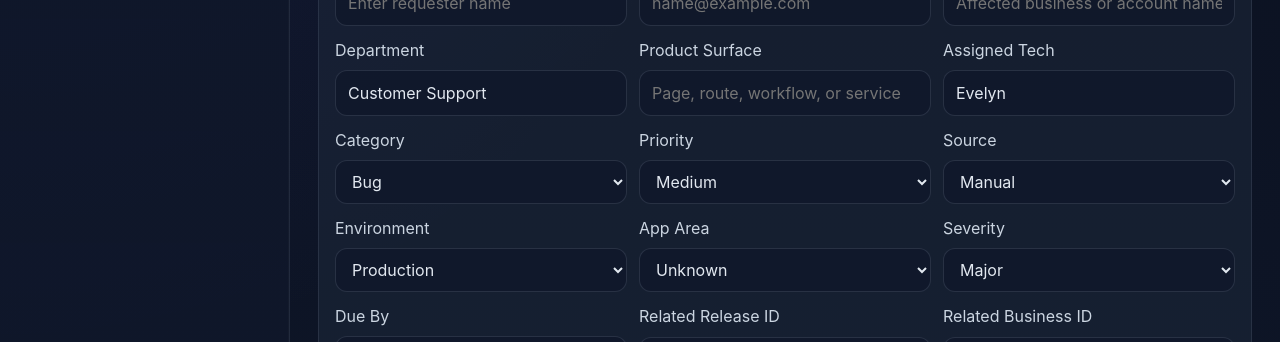
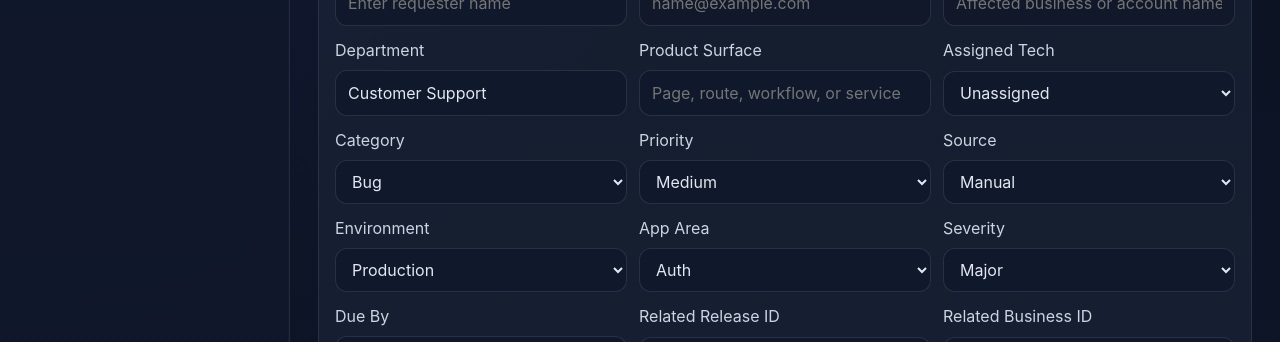
Before and after one commit to Emanuel628/InEx-IT-Support, a React (Vite) app: page /tickets/new in a window 1280 px wide. Shown: the part 373-715 px from the top of the page. Built offline with nearby package versions, Linux system fonts and the light colour scheme.

Commit message:
Use settings-driven workflow values in ticket create form

```diff
--- a/src/features/tickets/components/TicketCreateForm.tsx
+++ b/src/features/tickets/components/TicketCreateForm.tsx
@@ -6,15 +6,12 @@ import { getIncidents } from '@/features/incidents/lib/incidentStore';
 import { getKnowledgeArticles } from '@/features/knowledge/lib/knowledgeStore';
 import { getResolutions } from '@/features/resolutions/lib/resolutionStore';
 import { getReleases } from '@/features/releases/lib/releaseStore';
-import { TICKET_APP_AREAS, TICKET_CATEGORIES, TICKET_ENVIRONMENTS, TICKET_PRIORITIES, TICKET_SEVERITIES, TICKET_SOURCES } from '@/constants/workflow';
+import { getSettings } from '@/features/settings/lib/settingsStore';
+import { TICKET_PRIORITIES, TICKET_SEVERITIES } from '@/constants/workflow';
 import type {
   CreateTicketInput,
-  TicketAppArea,
-  TicketCategory,
-  TicketEnvironment,
   TicketPriority,
   TicketSeverity,
-  TicketSource,
 } from '@/types/tickets';
 
 type TicketFormState = CreateTicketInput & {
@@ -69,12 +66,20 @@ function labelize(value: string) {
 
 export function TicketCreateForm() {
   const navigate = useNavigate();
+  const settings = useMemo(() => getSettings(), []);
   const releases = useMemo(() => getReleases().slice(0, 6), []);
   const errors = useMemo(() => getErrors().slice(0, 6), []);
   const incidents = useMemo(() => getIncidents().slice(0, 6), []);
   const resolutions = useMemo(() => getResolutions().slice(0, 6), []);
   const knowledgeArticles = useMemo(() => getKnowledgeArticles().slice(0, 6), []);
-  const [form, setForm] = useState<TicketFormState>(initialState);
+  const [form, setForm] = useState<TicketFormState>({
+    ...initialState,
+    assignedTech: settings.defaultAssignee || 'Unassigned',
+    category: (settings.categories[0] || 'bug') as TicketFormState['category'],
+    source: (settings.sources[0] || 'manual') as TicketFormState['source'],
+    environment: (settings.environments[0] || 'production') as TicketFormState['environment'],
+    appArea: (settings.appAreas[0] || 'unknown') as TicketFormState['appArea'],
+  });
   const [error, setError] = useState('');
   const [isSubmitting, setIsSubmitting] = useState(false);
 
@@ -86,7 +91,14 @@ export function TicketCreateForm() {
   }
 
   function handleReset() {
-    setForm(initialState);
+    setForm({
+      ...initialState,
+      assignedTech: settings.defaultAssignee || 'Unassigned',
+      category: (settings.categories[0] || 'bug') as TicketFormState['category'],
+      source: (settings.sources[0] || 'manual') as TicketFormState['source'],
+      environment: (settings.environments[0] || 'production') as TicketFormState['environment'],
+      appArea: (settings.appAreas[0] || 'unknown') as TicketFormState['appArea'],
+    });
     setError('');
   }
 
@@ -212,19 +224,17 @@ export function TicketCreateForm() {
 
         <label>
           Assigned Tech
-          <input
-            name="assignedTech"
-            type="text"
-            value={form.assignedTech}
-            onChange={handleChange}
-            placeholder="Technician name"
-          />
+          <select name="assignedTech" value={form.assignedTech} onChange={handleChange}>
+            {['Unassigned', ...settings.technicians].map((value) => (
+              <option key={value} value={value}>{value}</option>
+            ))}
+          </select>
         </label>
 
         <label>
           Category
           <select name="category" value={form.category} onChange={handleChange}>
-            {TICKET_CATEGORIES.map((value) => (
+            {settings.categories.map((value) => (
               <option key={value} value={value}>{labelize(value)}</option>
             ))}
           </select>
@@ -242,7 +252,7 @@ export function TicketCreateForm() {
         <label>
           Source
           <select name="source" value={form.source} onChange={handleChange}>
-            {TICKET_SOURCES.map((value) => (
+            {settings.sources.map((value) => (
               <option key={value} value={value}>{labelize(value)}</option>
             ))}
           </select>
@@ -251,7 +261,7 @@ export function TicketCreateForm() {
         <label>
           Environment
           <select name="environment" value={form.environment} onChange={handleChange}>
-            {TICKET_ENVIRONMENTS.map((value) => (
+            {settings.environments.map((value) => (
               <option key={value} value={value}>{labelize(value)}</option>
             ))}
           </select>
@@ -260,7 +270,7 @@ export function TicketCreateForm() {
         <label>
           App Area
           <select name="appArea" value={form.appArea} onChange={handleChange}>
-            {TICKET_APP_AREAS.map((value) => (
+            {settings.appAreas.map((value) => (
               <option key={value} value={value}>{labelize(value)}</option>
             ))}
           </select>
```
